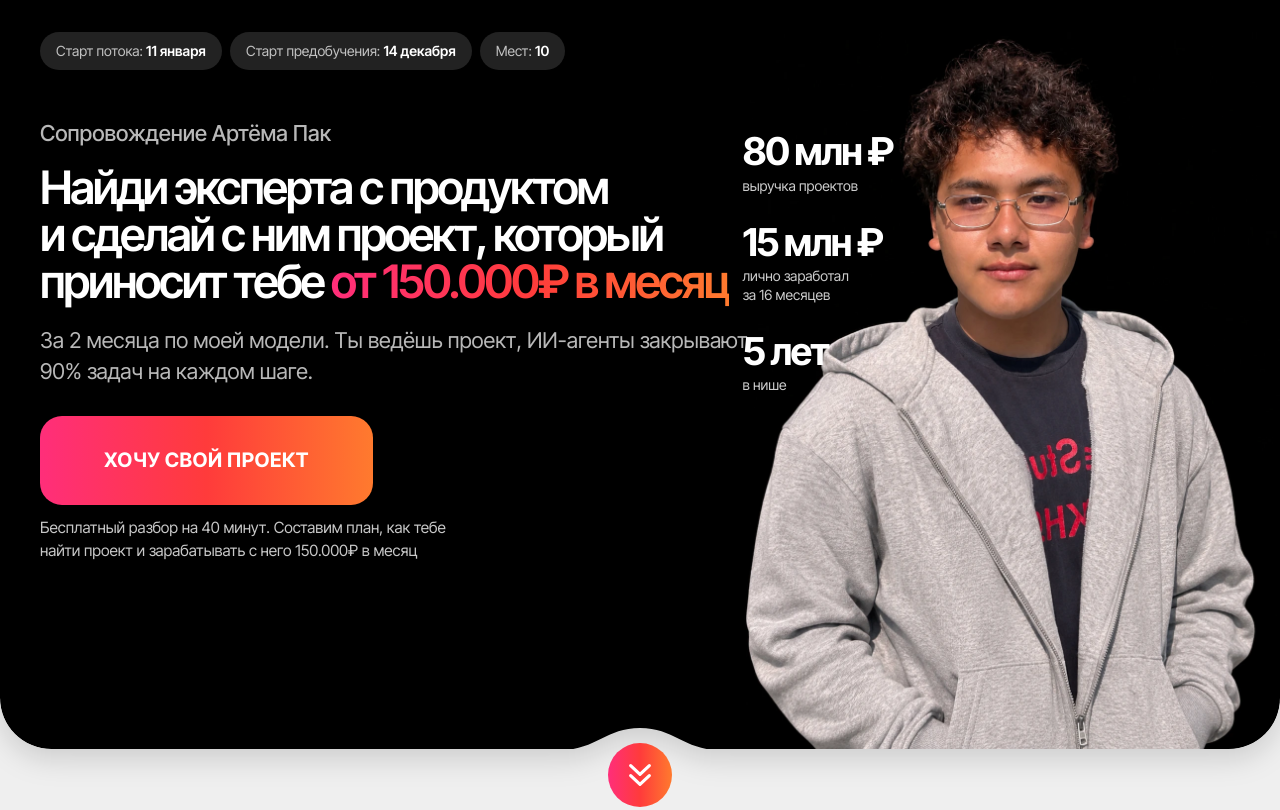
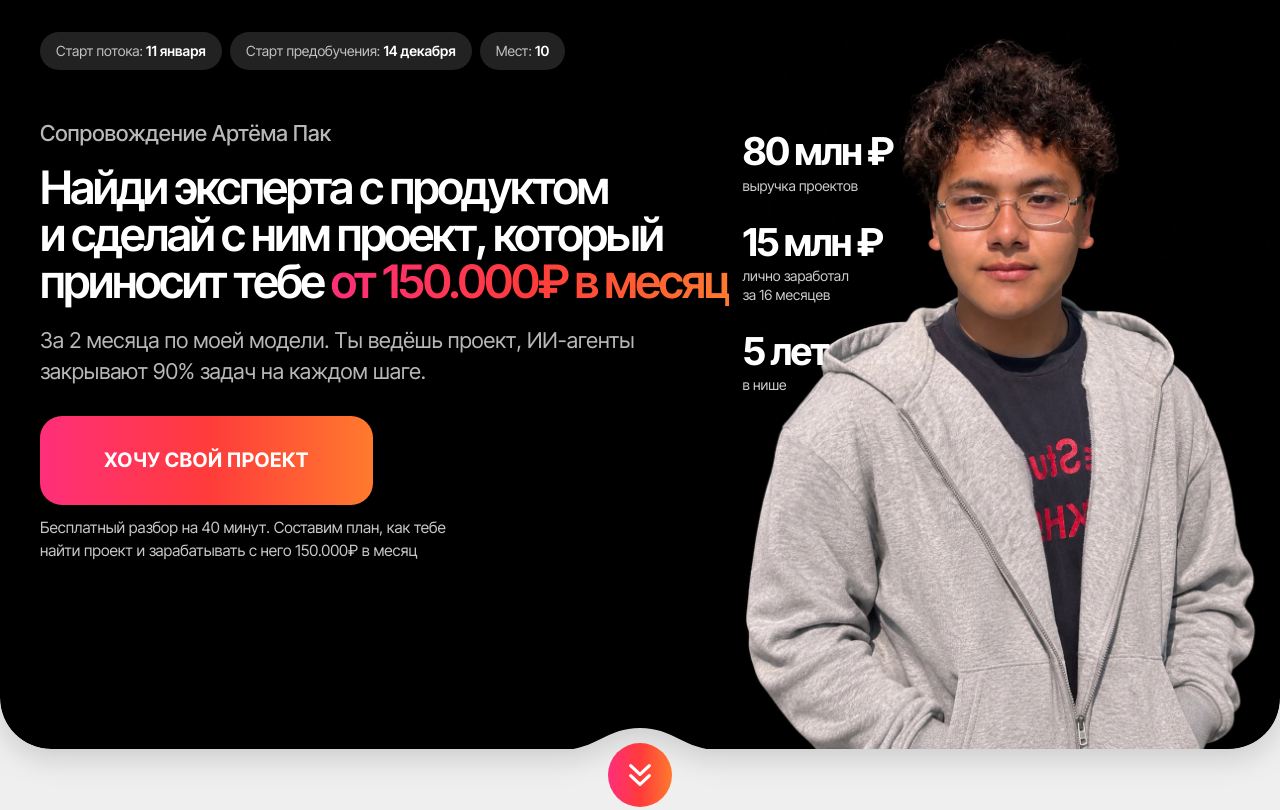
Before and after one commit to artem-pak/accompaniment, a plain HTML site: page index.html in a window 1280 px wide. Shown: the top 810 px of the page. Drawn offline with Linux system fonts and the light colour scheme.

Commit message:
Hero: lead no longer overlaps stats on desktop
Co-Authored-By: Claude Opus 5.5 <noreply@anthropic.com>

```diff
--- a/index.html
+++ b/index.html
@@ -136,7 +136,7 @@
     .hero-text{position:relative;z-index:2;max-width:calc(100% - var(--pw) + 60px)}
     .hero .pills{justify-content:flex-start}
     .hero h1{margin:14px 0 0}
-    .hero .lead{margin:20px 0 0}
+    .hero .lead{margin:20px 0 0;max-width:calc(100% - 96px)}
     .hero .cta{align-items:flex-start;text-align:left}
     .hero-text{padding-bottom:64px}
     .hero-stats{left:0;top:14%;gap:28px;max-width:none}
```
